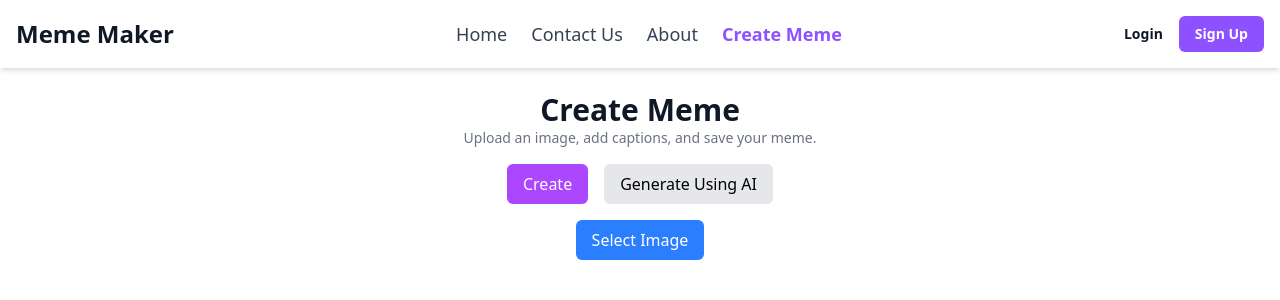
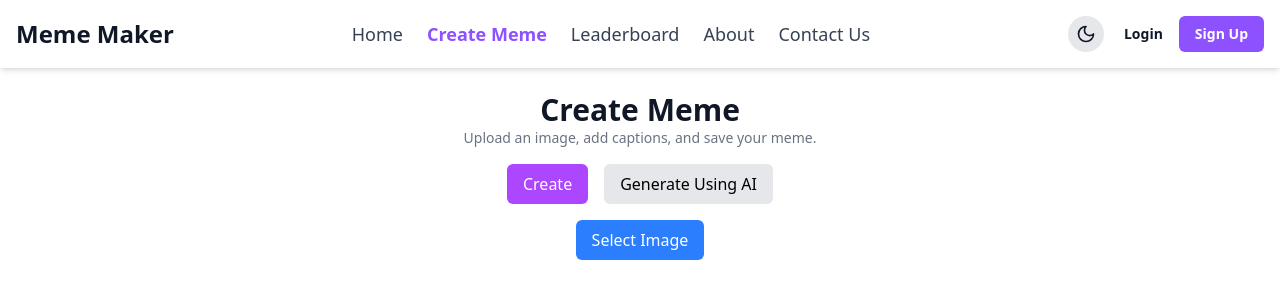
Before and after one commit to BhanuBurman/meme-verse, a React (Vite) app: page /create-meme in a window 1280 px wide. Shown: the top 300 px of the page. Built offline with nearby package versions, Linux system fonts and the light colour scheme.

Commit message:
Added dark toggle mode and modified navbar

```diff
--- a/index.html
+++ b/index.html
@@ -1,5 +1,5 @@
 <!doctype html>
-<html lang="en">
+<html class="dark" lang="en">
   <head>
     <meta charset="UTF-8" />
     <link rel="icon" type="image/svg+xml" href="/meme-verse-logo.png" />
--- a/package.json
+++ b/package.json
@@ -14,6 +14,7 @@
     "@heroicons/react": "^2.2.0",
     "@tailwindcss/vite": "^4.0.8",
     "framer-motion": "^12.4.7",
+    "lucide-react": "^0.477.0",
     "react": "^19.0.0",
     "react-dom": "^19.0.0",
     "react-icons": "^5.5.0",
--- /dev/null
+++ b/src/components/DarkModeToggle.jsx
@@ -0,0 +1,29 @@
+import { useEffect, useState } from "react";
+import { Sun, Moon } from "lucide-react";
+
+const DarkModeToggle = () => {
+  const [darkMode, setDarkMode] = useState(
+    localStorage.getItem("theme") === "dark"
+  );
+
+  useEffect(() => {
+    if (darkMode) {
+      document.documentElement.classList.add("dark");
+      localStorage.setItem("theme", "dark");
+    } else {
+      document.documentElement.classList.remove("dark");
+      localStorage.setItem("theme", "light");
+    }
+  }, [darkMode]);
+
+  return (
+    <button
+      onClick={() => setDarkMode(!darkMode)}
+      className="mx-5 p-2 rounded-full bg-gray-200 dark:bg-gray-800 text-gray-900 dark:text-gray-100 transition-all cursor-pointer delay-200 "
+    >
+      {darkMode ? <Sun size={20} /> : <Moon size={20} />}
+    </button>
+  );
+};
+
+export default DarkModeToggle;
--- a/src/components/Navbar.jsx
+++ b/src/components/Navbar.jsx
@@ -5,6 +5,7 @@ import {motion} from "framer-motion";
 import Profile from "../components/Profile";
 import LoginPopup from "./LoginPopup";
 import SignupPopup from "./SignupPopup";
+import DarkModeToggle from "./DarkModeToggle";
 
 import { IoReorderThreeOutline } from "react-icons/io5";
 
@@ -29,10 +30,10 @@ export default function Navbar() {
           {showSignup && <SignupPopup onClose={() => setShowSignup(false)} />}
         </div>
       )}
-      <header className="bg-white shadow-md p-4 relative z-50">
+      <header className="bg-white dark:bg-slate-800 shadow-md dark:shadow-gray-400 p-4 relative z-50">
         <nav className="max-w-7xl mx-auto flex justify-between items-center">
           <div>
-            <NavLink to="/" className="text-2xl font-bold text-gray-900">
+            <NavLink to="/" className="text-2xl font-bold text-gray-900 dark:text-white">
               Meme Maker
             </NavLink>
           </div>
@@ -43,47 +44,59 @@ export default function Navbar() {
               className={({ isActive }) =>
                 isActive
                   ? "text-violet-500 font-semibold"
-                  : "text-gray-700 hover:text-violet-500"
+                  : "text-gray-700 hover:text-violet-500 dark:text-white"
               }
             >
               Home
+            </NavLink>
+            <NavLink
+              to="/create-meme"
+              className={({ isActive }) =>
+                isActive
+                  ? "text-violet-500 font-semibold"
+                  : "text-gray-700 hover:text-violet-500 dark:text-white"
+              }
+            >
+              Create Meme
+            </NavLink>
+            <NavLink
+              to="/leaderboard"
+              className={({ isActive }) =>
+                isActive
+                  ? "text-violet-500 font-semibold"
+                  : "text-gray-700 hover:text-violet-500 dark:text-white"
+              }
+            >
+              Leaderboard
+            </NavLink>
+            <NavLink
+              to="/about"
+              className={({ isActive }) =>
+                isActive
+                  ? "text-violet-500 font-semibold"
+                  : "text-gray-700 hover:text-violet-500 dark:text-white"
+              }
+            >
+              About
             </NavLink>
             <NavLink
               to="/contact"
               className={({ isActive }) =>
                 isActive
                   ? "text-violet-500 font-semibold"
-                  : "text-gray-700 hover:text-violet-500"
+                  : "text-gray-700 hover:text-violet-500 dark:text-white"
               }
             >
               Contact Us
             </NavLink>
-            <NavLink
-              to="/about"
-              className={({ isActive }) =>
-                isActive
-                  ? "text-violet-500 font-semibold"
-                  : "text-gray-700 hover:text-violet-500"
-              }
-            >
-              About
-            </NavLink>
-            <NavLink
-              to="/create-meme"
-              className={({ isActive }) =>
-                isActive
-                  ? "text-violet-500 font-semibold"
-                  : "text-gray-700 hover:text-violet-500"
-              }
-            >
-              Create Meme
-            </NavLink>
           </div>
           <div className="hidden md:flex">
+            {<DarkModeToggle />}
             {user ? (
               <Profile />
             ) : (
               <div className="flex gap-4">
+
                 <button
                   onClick={() => setShowLogin(true)}
                   className="text-gray-900 text-sm font-semibold"
@@ -111,7 +124,7 @@ export default function Navbar() {
               animate={{ x: 0, opacity: 1 }} // Slide in smoothly
               exit={{ x: "100%", opacity: 0 }} // Slide out when closed
               transition={{ type: "ease-in-out", duration: 0.3 }} // Smooth transition
-              className="absolute right-0 top-16 w-52 max-w-md bg-white shadow-2xl rounded-md z-50"
+              className="absolute right-0 top-16 w-52 max-w-md bg-white shadow-2xl dark:shadow-gray-400 rounded-md z-50"
             >
               <div className=" py-3 space-y-4 flex flex-col">
                 {user && (
@@ -129,10 +142,16 @@ export default function Navbar() {
                   Home
                 </NavLink>
                 <NavLink
-                  to="/contact"
+                  to="/create-meme"
                   className="text-gray-900 hover:text-violet-500 border-b-1 px-4 border-gray-400"
                 >
-                  Contact Us
+                  Create Meme
+                </NavLink>
+                <NavLink
+                  to="/leaderboard"
+                  className="text-gray-900 hover:text-violet-500 border-b-1 px-4 border-gray-400"
+                >
+                  Leaderboard
                 </NavLink>
                 <NavLink
                   to="/about"
@@ -141,10 +160,10 @@ export default function Navbar() {
                   About
                 </NavLink>
                 <NavLink
-                  to="/create-meme"
+                  to="/contact"
                   className="text-gray-900 hover:text-violet-500 border-b-1 px-4 border-gray-400"
                 >
-                  Create Meme
+                  Contact Us
                 </NavLink>
                 {!user && (
                   <>
--- a/src/index.css
+++ b/src/index.css
@@ -1 +1,3 @@
 @import "tailwindcss";
+
+@custom-variant dark (&:where(.dark, .dark *));
--- a/src/pages/CreateMeme.jsx
+++ b/src/pages/CreateMeme.jsx
@@ -205,9 +205,9 @@ const CreateMeme = () => {
   };
 
   return (
-    <div className="flex flex-col items-center justify-start min-h-screen p-6">
-      <h1 className="text-3xl font-semibold text-gray-900">Create Meme</h1>
-      <p className="text-sm text-gray-500">Upload an image, add captions, and save your meme.</p>
+    <div className="flex flex-col items-center justify-start min-h-screen p-6 dark:bg-slate-800">
+      <h1 className="text-3xl font-semibold text-gray-900 dark:text-white">Create Meme</h1>
+      <p className="text-sm text-gray-500 dark:text-violet-100">Upload an image, add captions, and save your meme.</p>
 
       {/* Toggle Buttons */}
       <div className="flex gap-4 mt-4">
@@ -236,8 +236,8 @@ const CreateMeme = () => {
               </div>
 
               <div className="flex flex-col gap-4 pl-5 py-10">
-                <input type="text" placeholder="Top Caption" value={caption1} onChange={(e) => setCaption1(e.target.value)} className="px-4 py-2 border-2 border-gray-300 rounded-md w-full text-lg" />
-                <input type="text" placeholder="Bottom Caption" value={caption2} onChange={(e) => setCaption2(e.target.value)} className="px-4 py-2 border-2 border-gray-300 rounded-md w-full text-lg" />
+                <input type="text" placeholder="Top Caption" value={caption1} onChange={(e) => setCaption1(e.target.value)} className="px-4 py-2 border-2 border-gray-300 rounded-md w-full text-lg dark:bg-white" />
+                <input type="text" placeholder="Bottom Caption" value={caption2} onChange={(e) => setCaption2(e.target.value)} className="px-4 py-2 border-2 border-gray-300 rounded-md w-full text-lg dark:bg-white" />
               </div>
             </div>
           )}
@@ -256,7 +256,7 @@ const CreateMeme = () => {
       {/* AI Meme Generation Mode */}
       {mode === "ai" && (
         <div className="mt-4 min-w-100">
-          <input type="text" placeholder="Enter a prompt" value={aiPrompt} onChange={(e) => setAiPrompt(e.target.value)} className="px-4 py-2 border-2 border-gray-300 rounded-md w-full text-lg" />
+          <input type="text" placeholder="Enter a prompt" value={aiPrompt} onChange={(e) => setAiPrompt(e.target.value)} className="px-4 py-2 border-2 border-gray-300 rounded-md w-full text-lg dark:bg-white" />
           <div className="">
 
             <button
--- a/src/pages/Dashboard.jsx
+++ b/src/pages/Dashboard.jsx
@@ -35,7 +35,7 @@ const Dashboard = () => {
         animate={{ opacity: 1, scale: 1 }}
         transition={{ duration: 1, delay: 0.5 }}
       >
-        <img className="object-center h-96 rounded-xl shadow-2xl hover:scale-105 transition-transform duration-300" src={HomeBG} alt="Meme Background" />
+        <img className="object-center h-96 rounded-xl shadow-2xl  hover:scale-105 transition-transform duration-300" src={HomeBG} alt="Meme Background" />
       </motion.div>
     </div>
   );
--- a/src/pages/TemplateViewer.jsx
+++ b/src/pages/TemplateViewer.jsx
@@ -114,8 +114,8 @@ const TemplateViewer = () => {
   return (
     <div className="flex justify-center items-center min-h-screen bg-violet-300">
       {templateData ? (
-        <div className="bg-white shadow-lg rounded-lg p-6 max-w-lg w-full">
-          <h2 className="text-3xl font-bold text-center">
+        <div className="my-7 bg-white shadow-lg rounded-lg p-6 max-w-lg w-full dark:bg-slate-800">
+          <h2 className="text-3xl font-bold text-center dark:text-white">
             {templateData.name}
           </h2>
           <img
@@ -145,7 +145,7 @@ const TemplateViewer = () => {
           <div className="mt-6">
             <div className="flex">
               <input
-                className="flex-1 border border-gray-300 p-2 rounded-l-lg focus:outline-none focus:ring-2 focus:ring-blue-500"
+                className="dark:bg-white flex-1 border border-gray-300 p-2 rounded-l-lg focus:outline-none focus:ring-2 focus:ring-blue-500"
                 type="text"
                 value={commentString}
                 placeholder="Add a comment..."
@@ -161,7 +161,7 @@ const TemplateViewer = () => {
           </div>
 
           {/* Comment Section */}
-          <h3 className="mt-6 text-xl font-semibold">Comments:</h3>
+          <h3 className="dark:text-white mt-6 text-xl font-semibold">Comments:</h3>
           <ul className="mt-3 bg-gray-50 p-4 rounded-lg border border-gray-200">
             {templateData.comments.length > 0 ? (
               templateData.comments.map((comment, index) => (
```
Also changed, not shown: src/pages/MemeExplorer.jsx (+12 -12 lines), 1 other file (tests, documents, lock files or other folders).
